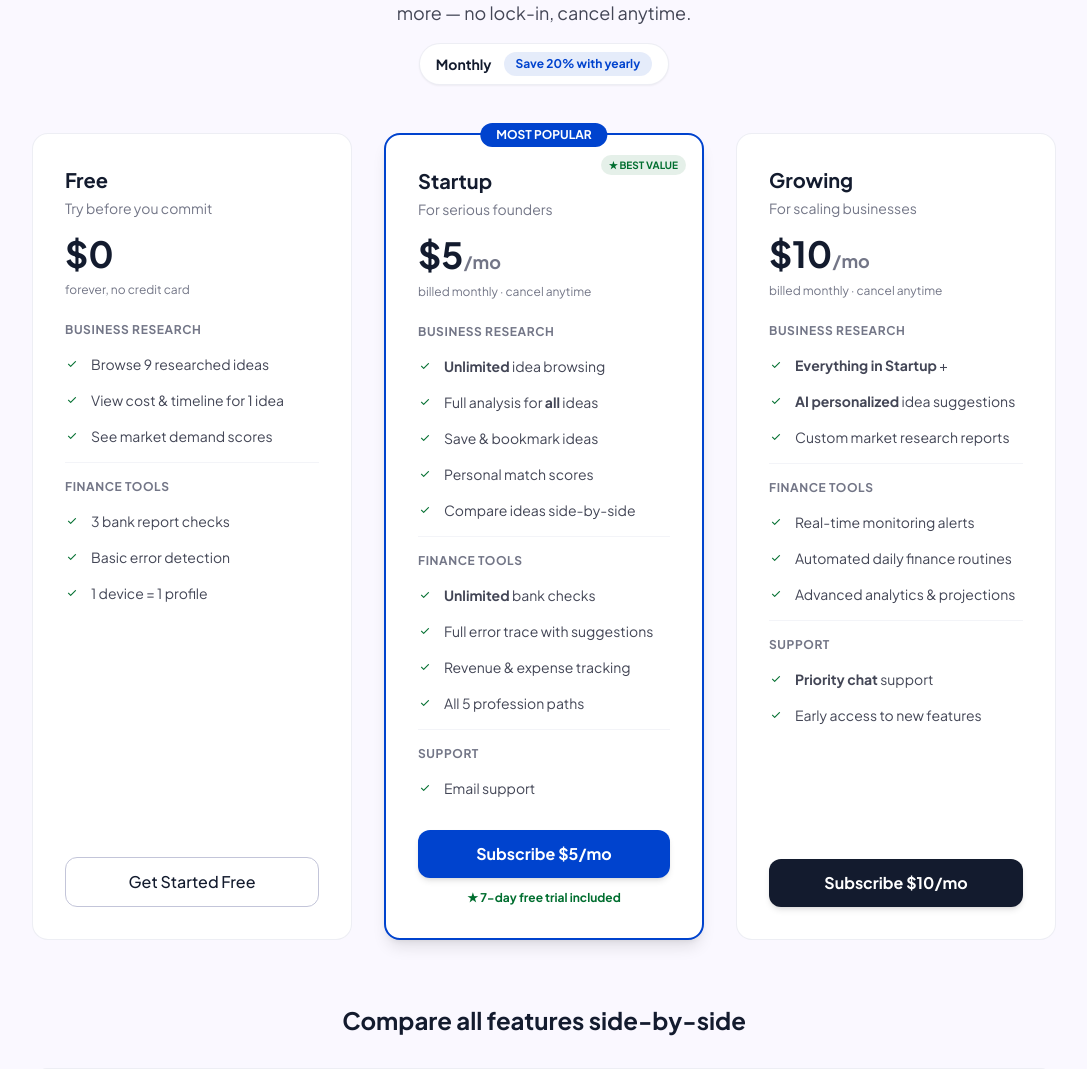
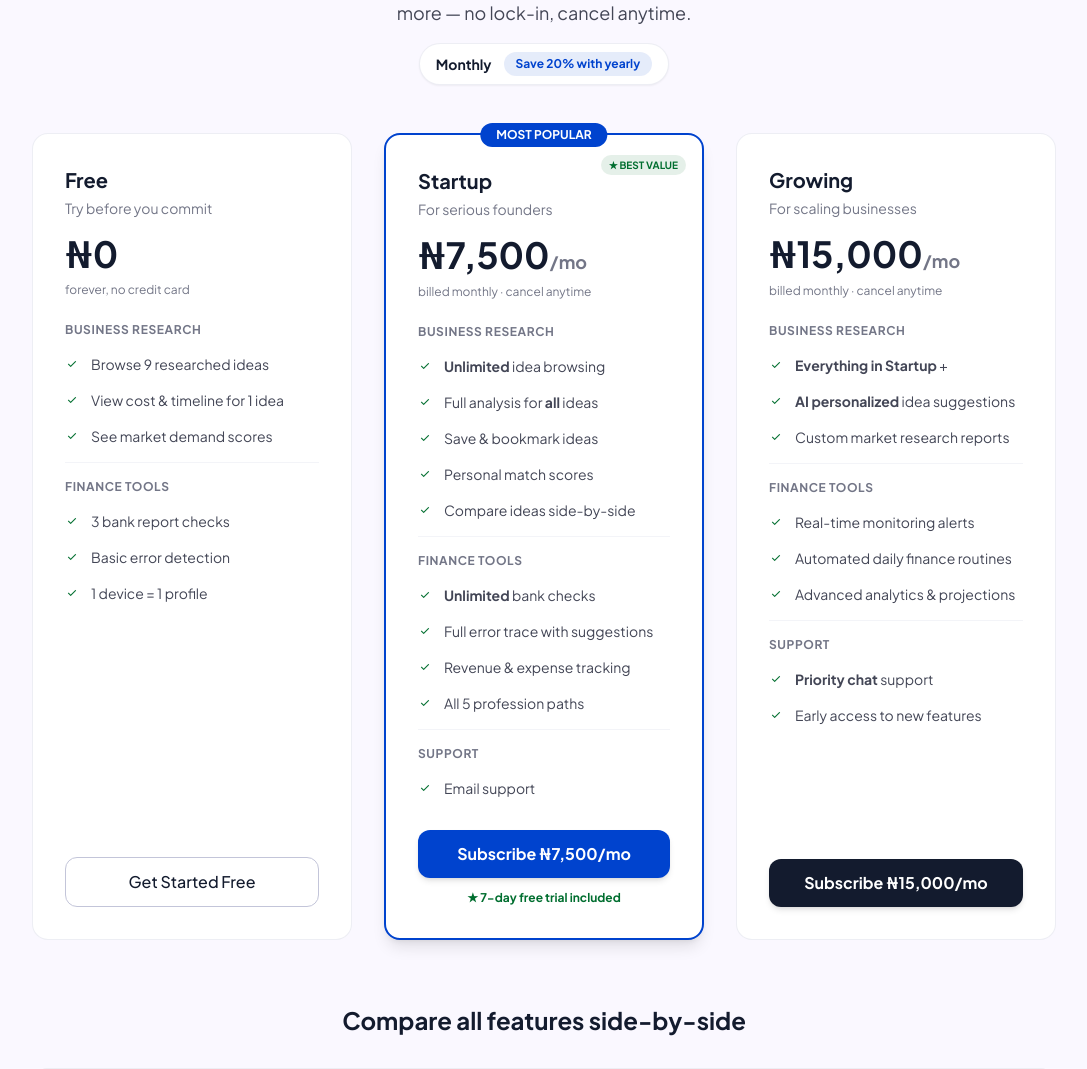
Before and after one commit to lawzirole0/finantrace, a Django app: page /pricing/ in a window 1280 px wide. Shown: the part 241-1310 px from the top of the page, without its empty margins (96-1183 px from the left). Run offline with Django 5.2, Linux system fonts and the light colour scheme; some libraries are stand-ins or nearby versions.

Commit message:
Fix: pricing amounts to ₦7,500/₦15,000, harden production login, optimize memory, add health check

```diff
--- a/accounts/context_processors.py
+++ b/accounts/context_processors.py
@@ -5,17 +5,17 @@ def profile_context(request):
     if request.user.is_authenticated:
         try:
             profile = request.user.profile
-            currency_code = profile.currency or 'USD'
+            currency_code = profile.currency or 'NGN'
             return {
                 'user_profession': profile.profession,
                 'trial_uses_remaining': profile.trial_uses_remaining,
                 'trial_uses_percent': profile.trial_uses_percent,
                 'currency_code': currency_code,
-                'currency_symbol': CURRENCY_SYMBOLS.get(currency_code, '$'),
+                'currency_symbol': CURRENCY_SYMBOLS.get(currency_code, '₦'),
             }
         except:
             pass
     return {
-        'currency_code': 'USD',
-        'currency_symbol': '$',
+        'currency_code': 'NGN',
+        'currency_symbol': '₦',
     }
--- a/accounts/forms.py
+++ b/accounts/forms.py
@@ -6,7 +6,7 @@ from .models import UserProfile, CURRENCY_CHOICES
 class SignUpForm(UserCreationForm):
     email = forms.EmailField(required=True)
     profession = forms.ChoiceField(choices=UserProfile.PROFESSION_CHOICES)
-    currency = forms.ChoiceField(choices=CURRENCY_CHOICES, initial='USD')
+    currency = forms.ChoiceField(choices=CURRENCY_CHOICES, initial='NGN')
 
     class Meta:
         model = User
--- a/accounts/tests.py
+++ b/accounts/tests.py
@@ -119,13 +119,12 @@ class ContextProcessorTest(TestCase):
 
     def test_anonymous_user(self):
         result = profile_context(type('req', (), {'user': type('u', (), {'is_authenticated': False})()})())
-        self.assertEqual(result['currency_code'], 'USD')
-        self.assertEqual(result['currency_symbol'], '$')
+        self.assertEqual(result['currency_code'], 'NGN')
+        self.assertEqual(result['currency_symbol'], '₦')
 
     def test_authenticated_user(self):
         self.client.login(username='testuser', password='pass123')
         request = type('req', (), {'user': self.user, 'method': 'GET'})()
-        # Simulate middleware attaching user
         result = profile_context(request)
         self.assertEqual(result['currency_code'], 'USD')
 
--- a/config/settings.py
+++ b/config/settings.py
@@ -6,7 +6,7 @@ BASE_DIR = Path(__file__).resolve().parent.parent
 
 SECRET_KEY = config('SECRET_KEY', default='django-insecure-finantrace-dev-key-2024')
 DEBUG = config('DEBUG', default=True, cast=bool)
-ALLOWED_HOSTS = config('ALLOWED_HOSTS', default='*').split(',')
+ALLOWED_HOSTS = config('ALLOWED_HOSTS', default='.onrender.com,localhost').split(',')
 
 INSTALLED_APPS = [
     'django.contrib.admin',
@@ -127,7 +127,9 @@ PAYSTACK_GROWING_PLAN_CODE = config('PAYSTACK_GROWING_PLAN_CODE', default='')
 if not DEBUG:
     SECURE_SSL_REDIRECT = True
     SESSION_COOKIE_SECURE = True
+    SESSION_COOKIE_SAMESITE = 'Lax'
     CSRF_COOKIE_SECURE = True
+    CSRF_TRUSTED_ORIGINS = config('CSRF_TRUSTED_ORIGINS', default='https://finantrace.onrender.com').split(',')
     SECURE_HSTS_SECONDS = 31536000
     SECURE_HSTS_INCLUDE_SUBDOMAINS = True
     SECURE_HSTS_PRELOAD = True
@@ -135,3 +137,4 @@ if not DEBUG:
     SECURE_CONTENT_TYPE_NOSNIFF = True
     X_FRAME_OPTIONS = 'DENY'
     SECURE_PROXY_SSL_HEADER = ('HTTP_X_FORWARDED_PROTO', 'https')
+    USE_X_FORWARDED_HOST = True
--- a/landing/urls.py
+++ b/landing/urls.py
@@ -5,4 +5,5 @@ urlpatterns = [
     path('', views.landing_view, name='landing'),
     path('pricing/', views.pricing_view, name='pricing'),
     path('guide/', views.growth_guide_view, name='growth_guide'),
+    path('health/', views.health_check, name='health_check'),
 ]
--- a/landing/views.py
+++ b/landing/views.py
@@ -1,5 +1,8 @@
 from django.shortcuts import render
-from django.contrib.auth.decorators import login_required
+from django.http import HttpResponse
+
+def health_check(request):
+    return HttpResponse('ok')
 
 def landing_view(request):
     return render(request, 'landing/index.html')
--- a/payments/services/paystack.py
+++ b/payments/services/paystack.py
@@ -11,8 +11,8 @@ PLAN_CODES = {
 }
 
 PLAN_AMOUNTS = {
-    "startup": 500_00,
-    "growing": 1000_00,
+    "startup": 7500_00,
+    "growing": 15000_00,
 }
 
 
--- a/templates/payments/pricing.html
+++ b/templates/payments/pricing.html
@@ -48,7 +48,7 @@
                     </div>
                     <h3 class="text-xl font-bold mb-1">Startup</h3>
                     <p class="text-sm text-[#737687] mb-4">For serious founders</p>
-                    <p class="text-4xl font-bold mb-2">{{ currency_symbol }}5<span class="text-lg text-[#737687]">/mo</span></p>
+                    <p class="text-4xl font-bold mb-2">{{ currency_symbol }}7,500<span class="text-lg text-[#737687]">/mo</span></p>
                     <p class="text-xs text-[#737687] mb-6">billed monthly &middot; cancel anytime</p>
                     <ul class="space-y-4 mb-8 flex-1">
                         <p class="text-xs font-bold text-[#737687] uppercase tracking-wider mb-3">Business Research</p>
@@ -71,17 +71,17 @@
                     <form method="POST" action="{% url 'subscribe' %}">
                         {% csrf_token %}
                         <input type="hidden" name="plan" value="startup">
-                        <button type="submit" class="w-full py-3 bg-[#0043ce] text-white text-center rounded-xl font-bold hover:bg-[#1e5af9] transition-all shadow-md">Subscribe {{ currency_symbol }}5/mo</button>
+                        <button type="submit" class="w-full py-3 bg-[#0043ce] text-white text-center rounded-xl font-bold hover:bg-[#1e5af9] transition-all shadow-md">Subscribe {{ currency_symbol }}7,500/mo</button>
                     </form>
                     {% else %}
-                    <a href="/accounts/signup/" class="block w-full py-3 bg-[#0043ce] text-white text-center rounded-xl font-bold hover:bg-[#1e5af9] transition-all shadow-md">Subscribe {{ currency_symbol }}5/mo</a>
+                    <a href="/accounts/signup/" class="block w-full py-3 bg-[#0043ce] text-white text-center rounded-xl font-bold hover:bg-[#1e5af9] transition-all shadow-md">Subscribe {{ currency_symbol }}7,500/mo</a>
                     {% endif %}
                     <p class="text-center text-xs text-[#006e2f] font-bold mt-3">&#9733; 7-day free trial included</p>
                 </div>
                 <div class="bg-white rounded-2xl p-8 border border-[#c3c5d9]/30 text-left relative flex flex-col">
                     <h3 class="text-xl font-bold mb-1">Growing</h3>
                     <p class="text-sm text-[#737687] mb-4">For scaling businesses</p>
-                    <p class="text-4xl font-bold mb-2">{{ currency_symbol }}10<span class="text-lg text-[#737687]">/mo</span></p>
+                    <p class="text-4xl font-bold mb-2">{{ currency_symbol }}15,000<span class="text-lg text-[#737687]">/mo</span></p>
                     <p class="text-xs text-[#737687] mb-6">billed monthly &middot; cancel anytime</p>
                     <ul class="space-y-4 mb-8 flex-1">
                         <p class="text-xs font-bold text-[#737687] uppercase tracking-wider mb-3">Business Research</p>
@@ -102,10 +102,10 @@
                     <form method="POST" action="{% url 'subscribe' %}">
                         {% csrf_token %}
                         <input type="hidden" name="plan" value="growing">
-                        <button type="submit" class="w-full py-3 bg-[#131b2e] text-white text-center rounded-xl font-bold hover:bg-[#434656] transition-all shadow-md">Subscribe {{ currency_symbol }}10/mo</button>
+                        <button type="submit" class="w-full py-3 bg-[#131b2e] text-white text-center rounded-xl font-bold hover:bg-[#434656] transition-all shadow-md">Subscribe {{ currency_symbol }}15,000/mo</button>
                     </form>
                     {% else %}
-                    <a href="/accounts/signup/" class="block w-full py-3 bg-[#131b2e] text-white text-center rounded-xl font-bold hover:bg-[#434656] transition-all shadow-md">Subscribe {{ currency_symbol }}10/mo</a>
+                    <a href="/accounts/signup/" class="block w-full py-3 bg-[#131b2e] text-white text-center rounded-xl font-bold hover:bg-[#434656] transition-all shadow-md">Subscribe {{ currency_symbol }}15,000/mo</a>
                     {% endif %}
                 </div>
             </div>
```
Also changed, not shown: 2 other files.
